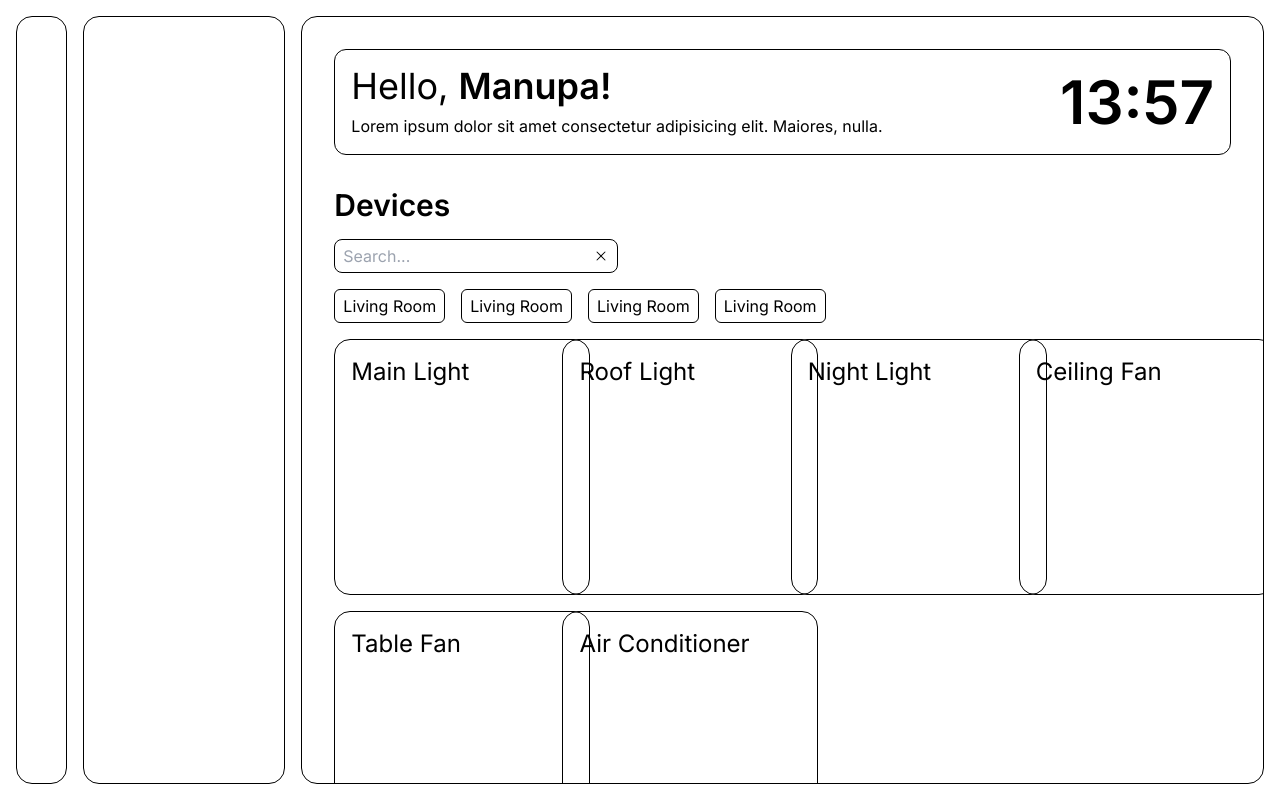
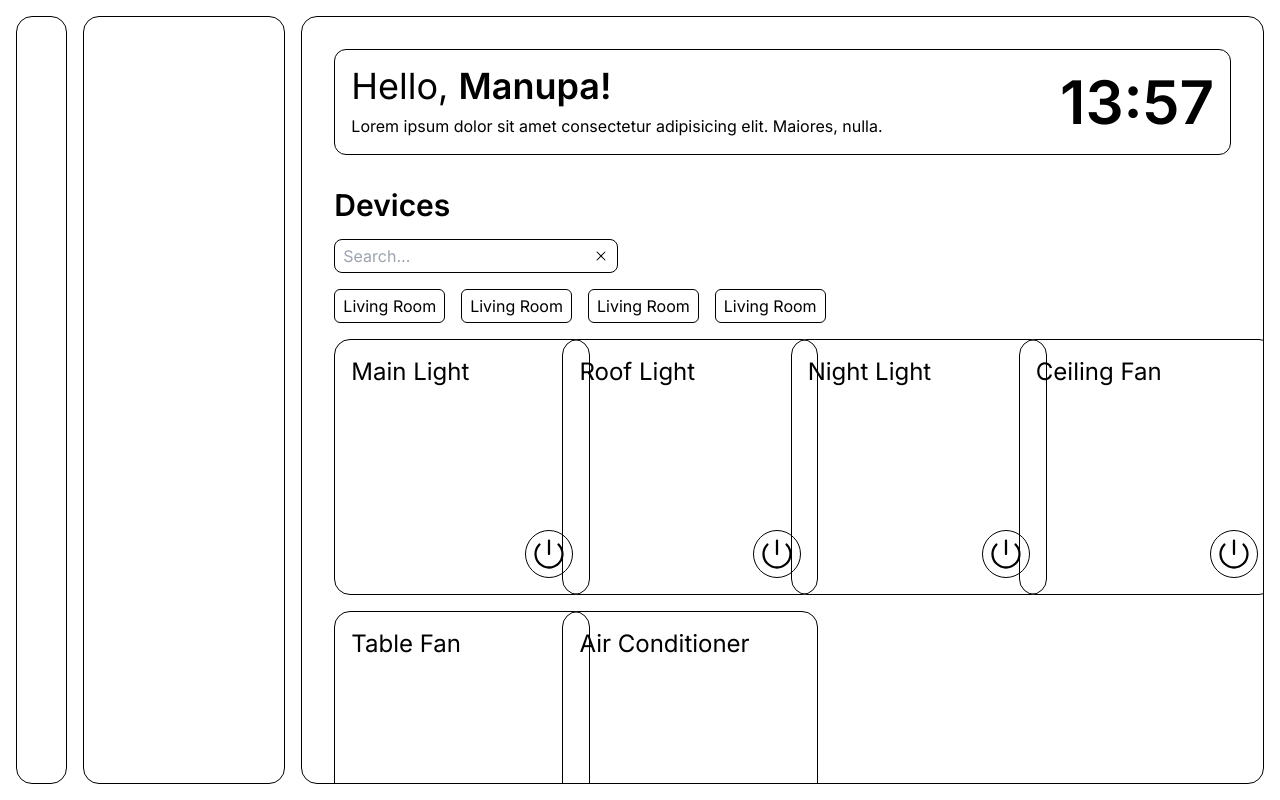
Before and after one commit to ManupaDev/smart-home-ui, a React (Vite) app: page /home in a window 1280 px wide. Built offline with nearby package versions, Linux system fonts and the light colour scheme; what prettier-plugin-tailwindcss would draw is missing.

Commit message:
feat:isolated power btn

```diff
--- a/src/pages/home/components/device-card.tsx
+++ b/src/pages/home/components/device-card.tsx
@@ -1,3 +1,6 @@
+import { PowerIcon } from "@heroicons/react/24/solid";
+import { useState } from "react";
+
 type Device = {
   id: number;
   name: string;
@@ -8,11 +11,49 @@ type Device = {
 function DeviceCard({ device }: { device: Device }) {
   const { id, name, image, state } = device;
 
+  const [power, setPower] = useState(false);
+
+  const handleClick = () => {
+    setPower(!power);
+  };
+
   return (
-    <div className="h-64 w-64 rounded-2xl border border-black p-4">
+    <div className="relative h-64 w-64 rounded-2xl border border-black p-4">
       <h1 className="text-2xl">{name}</h1>
+      <PowerButton power={power} handleClick={handleClick} />
     </div>
   );
 }
 
 export default DeviceCard;
+
+function PowerButton({
+  power,
+  handleClick,
+}: {
+  power: boolean;
+  handleClick: () => void;
+}) {
+
+  if (power) {
+    return (
+      <button
+        type="button"
+        onClick={handleClick}
+        className="absolute right-4 bottom-4 flex h-12 w-12 cursor-pointer bg-black items-center  justify-center rounded-full border border-black"
+      >
+        <PowerIcon width={36} height={36}  className="text-white"/>
+      </button>
+    );
+  }
+
+  return (
+    <button
+      type="button"
+      onClick={handleClick}
+      className="absolute right-4 bottom-4 flex h-12 w-12 cursor-pointer items-center  justify-center rounded-full border border-black"
+    >
+      <PowerIcon width={36} height={36} />
+    </button>
+  );
+}
```
